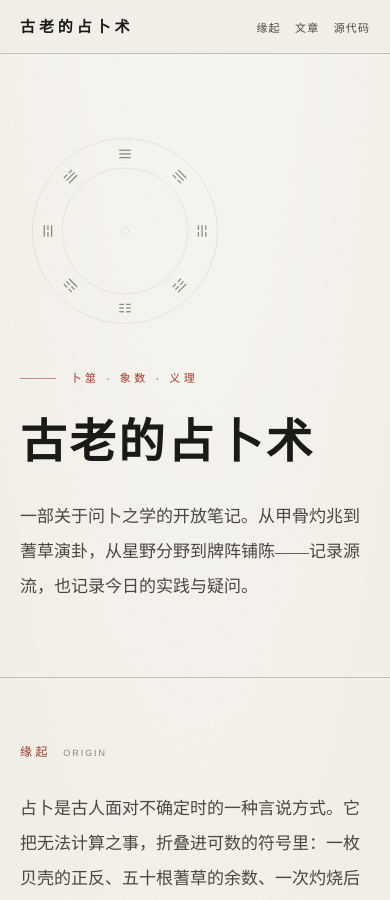
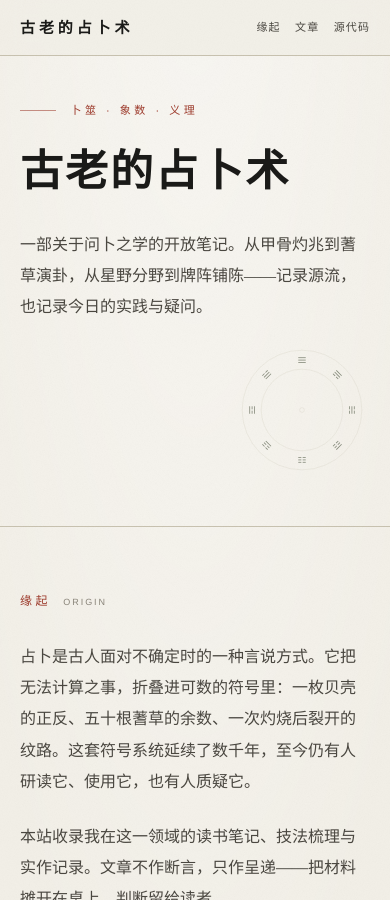
Before and after one commit to 13734795725zhao-rgb/ancient-divination, a Jekyll site: the page built from index.md, in a window 390 px wide and 900 px high. Built offline with Jekyll 4.4.1, drawn with Linux system fonts in a browser that asks for light colours.

Commit message:
全站移动端适配：标题优先、表格转记录卡、触摸目标与窄屏排版

```diff
--- a/_layouts/default.html
+++ b/_layouts/default.html
@@ -40,7 +40,7 @@
 
         <figure class="patronage__qr">
           <a href="https://afdian.com/a/HuanDieHD/plan" target="_blank" rel="noopener" aria-label="扫码前往爱发电随喜结缘">
-            <img src="{{ '/assets/img/afdian-qr.png' | relative_url }}" alt="爱发电赞赏二维码" width="232" height="232" loading="lazy">
+            <img src="{{ '/assets/img/afdian-qr.png' | relative_url }}" alt="爱发电赞赏二维码" width="232" height="232">
           </a>
           <figcaption>扫码随喜自愿</figcaption>
         </figure>
@@ -57,5 +57,32 @@
       <p class="site-foot__meta">© {{ site.time | date: "%Y" }} {{ site.author }}　本页文字与图形均为原创</p>
     </div>
   </footer>
+
+  <script>
+  /* 窄屏把对照表转成「记录卡」：保留表格语义，由 CSS 在 640px 以下改写排布。
+     无脚本时表格仍可横向滚动，属于渐进增强。 */
+  (function () {
+    var tables = document.querySelectorAll('.table-wrap table');
+    if (!tables.length) return;
+    Array.prototype.forEach.call(tables, function (table) {
+      var labels = Array.prototype.map.call(
+        table.querySelectorAll('thead th'),
+        function (th) { return th.textContent.trim(); }
+      );
+      if (!labels.length) return;
+      Array.prototype.forEach.call(table.querySelectorAll('tbody tr'), function (tr) {
+        Array.prototype.forEach.call(tr.querySelectorAll('td'), function (td, i) {
+          td.setAttribute('data-label', labels[i] || '');
+          /* 把单元格内容收进一个节点，避免文本与 strong/br 被 grid 拆成多个网格项 */
+          var value = document.createElement('span');
+          value.className = 'tc__v';
+          while (td.firstChild) value.appendChild(td.firstChild);
+          td.appendChild(value);
+        });
+      });
+    });
+    document.documentElement.classList.add('js-table-cards');
+  })();
+  </script>
 </body>
 </html>
--- a/assets/css/style.css
+++ b/assets/css/style.css
@@ -752,33 +752,33 @@ img { max-width: 100%; height: auto; display: block; }
     padding-top: clamp(2.5rem, 8vh, 4.5rem);
   }
 
+  /* 八卦退到文字之后作收尾钤记，不再抢占首屏视线 */
   .hero__figure {
-    order: -1;
-    justify-content: flex-start;
-    opacity: 0.5;
+    order: 2;
+    justify-content: flex-end;
+    opacity: 0.42;
   }
 
-  .bagua { width: min(60%, 14rem); }
+  .bagua { width: min(38%, 11rem); }
 
   .section {
     grid-template-columns: minmax(0, 1fr);
     gap: 1.75rem;
   }
 
-  .section__rail {
-    position: static;
-  }
+  .section__rail { position: static; }
 
   .label { flex-direction: row; align-items: baseline; gap: 0.75rem; }
-
 }
 
 @media (max-width: 640px) {
   body { font-size: 16px; }
 
+  /* 报头：链接补足 44px 触摸高度 */
   .masthead {
-    padding: 0.75rem var(--gutter);
-    gap: 1rem;
+    align-items: center;
+    padding: 0.35rem var(--gutter);
+    gap: 0.75rem;
   }
 
   .masthead__nav {
@@ -787,19 +787,156 @@ img { max-width: 100%; height: auto; display: block; }
     letter-spacing: 0.1em;
   }
 
-  .hero__title { letter-spacing: 0.06em; }
+  .masthead__nav a {
+    display: inline-flex;
+    align-items: center;
+    min-height: 44px;
+    padding: 0;
+  }
 
+  /* 首屏：标题先行，八卦缩为角落小钤 */
+  .hero {
+    gap: 1.25rem;
+    padding-top: clamp(1.75rem, 5vh, 2.75rem);
+    padding-bottom: clamp(2rem, 6vh, 3rem);
+  }
+
+  .hero__title {
+    font-size: clamp(2.35rem, 11vw, 2.9rem);
+    letter-spacing: 0.05em;
+  }
+
+  .hero__dek { font-size: 1rem; line-height: 1.95; }
+
+  .bagua { width: min(42%, 8.5rem); }
+
+  /* 文章列表 */
   .entry__link {
     grid-template-columns: 2.25rem minmax(0, 1fr);
     gap: 0 0.75rem;
+    padding: 1.35rem 0;
   }
 
   .entry__go { display: none; }
+  .entry__title { font-size: 1.0625rem; line-height: 1.55; }
+  .entry__excerpt { font-size: 0.875rem; line-height: 1.8; }
 
-  .entry__title { font-size: 1.0625rem; }
+  /* 文章页：标题与留白收紧 */
+  .post { padding-top: clamp(2rem, 6vh, 3rem); }
+
+  .post__head {
+    margin-bottom: 2rem;
+    padding-bottom: 1.5rem;
+  }
+
+  .post__title {
+    margin-top: 1rem;
+    font-size: clamp(1.625rem, 7vw, 2rem);
+    line-height: 1.38;
+    letter-spacing: 0.03em;
+  }
+
+  .post__dek { font-size: 1rem; line-height: 1.9; }
 
   .post__body > p:first-child::first-letter { font-size: 2.8em; }
+
+  .prose { font-size: 1rem; line-height: 1.95; }
+  .prose h2 { margin-top: 2.2em; font-size: 1.25rem; }
+  .prose h3 { margin-top: 1.9em; font-size: 1.125rem; }
+  .prose h4 { margin-top: 1.7em; font-size: 0.9375rem; }
+  .prose ul, .prose ol { padding-left: 1.15em; }
+  .prose blockquote {
+    margin: 1.8em 0;
+    padding-left: 1.1em;
+    font-size: 1.0625rem;
+    line-height: 1.9;
+  }
+  .prose img { margin: 1.75em 0; }
+  .prose pre { padding: 1rem; font-size: 0.8125rem; }
+
+  /* 对照表：从被裁切的横滚表改为纵向记录卡，内容全部可见 */
+  .js-table-cards .table-wrap {
+    overflow: visible;
+    width: 100%;
+  }
+
+  .js-table-cards .table-wrap table {
+    display: block;
+    min-width: 0;
+    font-size: 0.875rem;
+  }
+
+  .js-table-cards .table-wrap thead { display: none; }
+  .js-table-cards .table-wrap tbody { display: block; }
+
+  .js-table-cards .table-wrap tr {
+    display: block;
+    padding: 0.9rem 0 1.1rem;
+    border-top: 1px solid var(--rule);
+  }
+
+  .js-table-cards .table-wrap tbody tr:first-child {
+    border-top: 1px solid var(--ink);
+  }
+
+  .js-table-cards .table-wrap td {
+    display: grid;
+    grid-template-columns: 4.75rem minmax(0, 1fr);
+    gap: 0.6rem;
+    padding: 0.35rem 0;
+    border: 0;
+    white-space: normal;
+  }
+
+  .js-table-cards .table-wrap td::before {
+    content: attr(data-label);
+    grid-column: 1;
+    grid-row: 1;
+    font-family: var(--sans);
+    font-size: 0.625rem;
+    letter-spacing: 0.08em;
+    line-height: 1.7;
+    color: var(--ink-faint);
+    padding-top: 0.25rem;
+    overflow-wrap: anywhere;
+  }
+
+  .js-table-cards .table-wrap .tc__v {
+    grid-column: 2;
+    grid-row: 1;
+    display: block;
+    min-width: 0;
+  }
+
+  .js-table-cards .table-wrap td:first-child {
+    display: block;
+    white-space: normal;
+    margin-bottom: 0.35rem;
+    padding: 0 0 0 0.6rem;
+    border-left: 2px solid var(--cinnabar);
+    font-weight: 600;
+    color: var(--ink);
+  }
+
+  .js-table-cards .table-wrap td:first-child::before { content: none; }
+
+  /* 页脚：名目另起一行，避免末尾只剩半句 */
+  .patronage__verse { font-size: 1.0625rem; letter-spacing: 0.12em; }
+  .patronage__items { display: block; margin-top: 0.15rem; }
+  .patronage__qr { width: 8rem; }
+  .site-foot__line { font-size: 0.8125rem; letter-spacing: 0.1em; }
 }
+
+@media (max-width: 360px) {
+  :root { --gutter: 1rem; }
+  .masthead__mark { font-size: 0.8125rem; letter-spacing: 0.16em; }
+  .masthead__nav { gap: 0.6rem; font-size: 0.625rem; letter-spacing: 0.05em; }
+  .hero__title { font-size: 2.25rem; }
+  .entry__link { grid-template-columns: 1.75rem minmax(0, 1fr); }
+  .entry__title { font-size: 1rem; }
+  .js-table-cards .table-wrap td { grid-template-columns: 4rem minmax(0, 1fr); }
+}
+
 
 @media (prefers-reduced-motion: reduce) {
   html { scroll-behavior: auto; }
```
